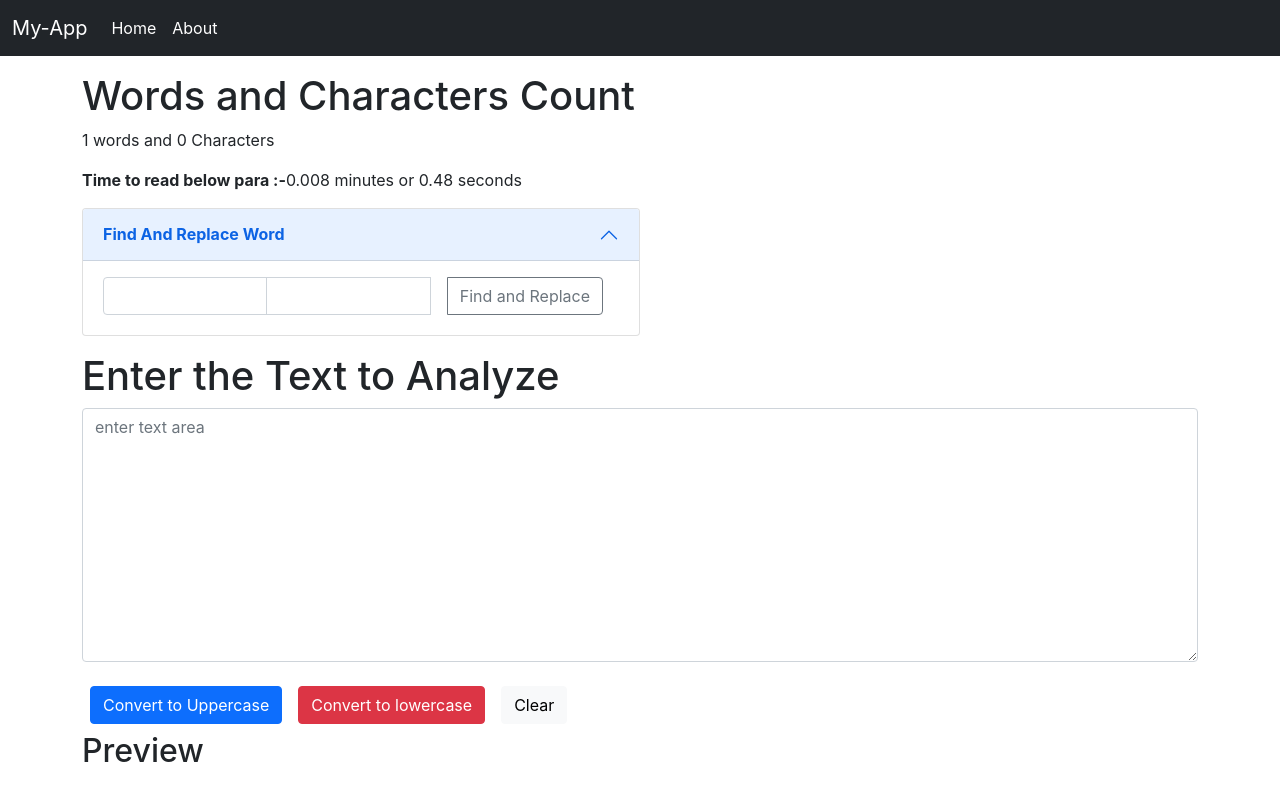
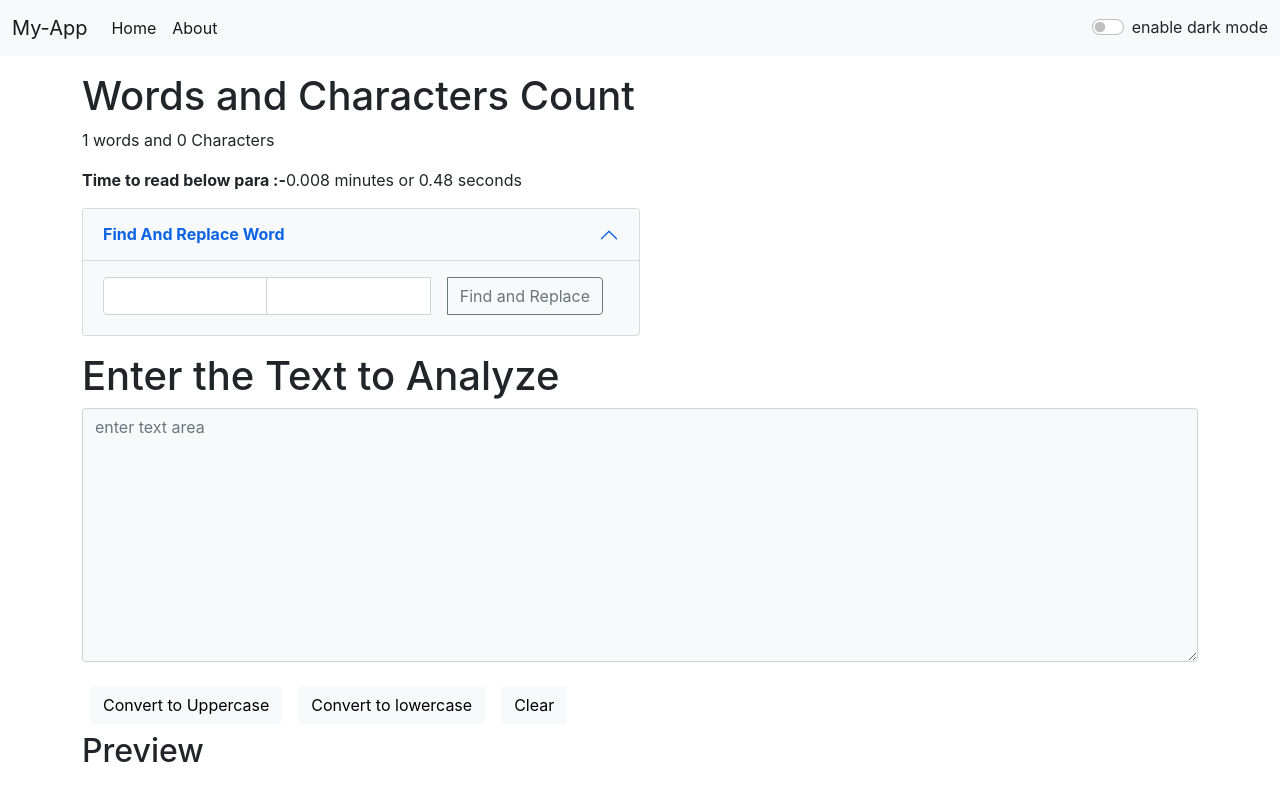
Before and after one commit to theav21/firstreact, a React (Create React App) app: page / in a window 1280 px wide. Built offline with nearby package versions, Linux system fonts and the light colour scheme.

Commit message:
introduced the dark mode

```diff
--- a/src/App.js
+++ b/src/App.js
@@ -1,12 +1,32 @@
+import { useState } from 'react';
 import './App.css';
 import Navbar from './components/Navbar';
 import TextForm from './components/TextForm';
+import React  from 'react';
 
 function App() {
+  const [mode, setMode] = useState("light")
+  const [label , setLabel] = useState("dark")
+
+  const toggler=()=>{
+    if(mode==="light"){
+      setLabel("white")
+      setMode("dark")
+      document.body.style.backgroundColor ='black'
+    }
+    else{
+      setLabel("black")
+      setMode("light")
+      document.body.style.backgroundColor ='white'
+    }
+  }
+
+
+
   return (
     <>
-      <Navbar title="My-App"/>
-      <TextForm heading="Enter the Text to Analyze"/>
+      <Navbar title="My-App" mode={mode} toggle={toggler} label={label}/>
+      <TextForm  mode={mode} label={label}/>
     </>
   );
 }
--- a/src/components/Navbar.js
+++ b/src/components/Navbar.js
@@ -2,7 +2,7 @@ import React from 'react'
 
 export default function (props) {
   return (
-    <nav className="navbar navbar-expand-lg navbar-dark bg-dark">
+    <nav className={`navbar navbar-expand-lg navbar-${props.mode} bg-${props.mode}`}>
       <div className="container-fluid">
           <a className="navbar-brand" href="#">{props.title}</a>
           <button className="navbar-toggler" type="button" data-bs-toggle="collapse" data-bs-target="#navbarSupportedContent" aria-controls="navbarSupportedContent" aria-expanded="false" aria-label="Toggle navigation">
@@ -17,12 +17,13 @@ export default function (props) {
               <a className="nav-link active" href="#">About</a>
             </li>
           </ul>
-      {/* <form className="d-flex">
-        <input className="form-control me-2" type="search" placeholder="Search" aria-label="Search"/>
-        <button className="btn btn-outline-success" type="submit">Search</button>
-      </form> */}
+        </div>
+        <div className={`form-check form-switch text-${props.label}`}>
+          <input className="form-check-input" onClick={props.toggle} type="checkbox" id="flexSwitchCheckDefault"/>
+          <label className="form-check-label" onClick={props.toggle} htmlFor="flexSwitchCheckDefault">enable dark mode</label>
         </div>
       </div>
+
     </nav>
   )
 }
--- a/src/components/TextForm.js
+++ b/src/components/TextForm.js
@@ -41,18 +41,18 @@ function TextForm (props) {
 
       return (
         <>
-        <div className="container my-3">
+        <div className="container my-3" style={{color:props.label}}>
           <h1>Words and Characters Count</h1>
           <p>{text.split(" ").length} words and {text.length} Characters</p>
           <p><b>Time to read below para :-</b>{0.008 * text.split(" ").length} minutes or {0.48 * text.split(" ").length} seconds </p>
-          <div class="wrapper1 accordion-item">
-                <h2 class="accordion-header" id="headingOne">
-                  <button class="accordion-button" type="button" data-bs-toggle="collapse" data-bs-target="#collapseOne" aria-expanded="true" aria-controls="collapseOne">
+          <div className={`wrapper1 accordion-item bg-${props.mode}`}>
+                <h2 className="accordion-header" style={{color:props.label}} id="headingOne">
+                  <button className={`accordion-button bg-${props.mode}`} style={{color:props.label}} type="button" data-bs-toggle="collapse" data-bs-target="#collapseOne" aria-expanded="true" aria-controls="collapseOne">
                     <b>Find And Replace Word</b>
                   </button>
                 </h2>
-                <div id="collapseOne" class="accordion-collapse collapse show" aria-labelledby="headingOne" data-bs-parent="#accordionExample">
-                  <div class="accordion-body">
+                <div id="collapseOne" className="accordion-collapse collapse show" aria-labelledby="headingOne" data-bs-parent="#accordionExample">
+                  <div className="accordion-body">
                       <div className="input-group mb-1">
                         <input type="text" className="form-control" value={fWord} onChange={handlefindChange} aria-describedby="button-addon2"/>
                         <input type="text" className="form-control" value={rWord} onChange={handlereplaceChange}  aria-describedby="button-addon2"/>
@@ -63,13 +63,13 @@ function TextForm (props) {
             </div>
 
         </div>
-        <div className='container my-3'>
-            <h1>{props.heading}</h1>
+        <div className='container my-3' style={{color:props.label}}>
+            <h1>Enter the Text to Analyze</h1>
             <div className="mb-3">
-                <textarea className="form-control" value={text} onChange={changeHandler} id="exampleFormControlTextarea1" rows="10" placeholder='enter text area'></textarea>
+                <textarea className={`form-control bg-${props.mode}`} value={text} style={{color:props.label}}  onChange={changeHandler} id="exampleFormControlTextarea1" rows="10" placeholder='enter text area'></textarea>
             </div>
-            <button type='button' onClick={clickHandler}  className="btn btn-primary m-2">Convert to Uppercase</button>
-            <button type='button' onClick={clickHandler2}  className="btn btn-danger m-2">Convert to lowercase</button>
+            <button type='button' onClick={clickHandler} className={`btn btn-${props.mode} m-2`}>Convert to Uppercase</button>
+            <button type='button' onClick={clickHandler2}  className={`btn btn-${props.mode} m-2`}>Convert to lowercase</button>
             <button type='button' onClick={click}  className="btn btn-light m-2">Clear</button>
             <h2>Preview</h2>
             <p>{text}</p>
```
Lines whose indentation alone changed are shown as unchanged.
